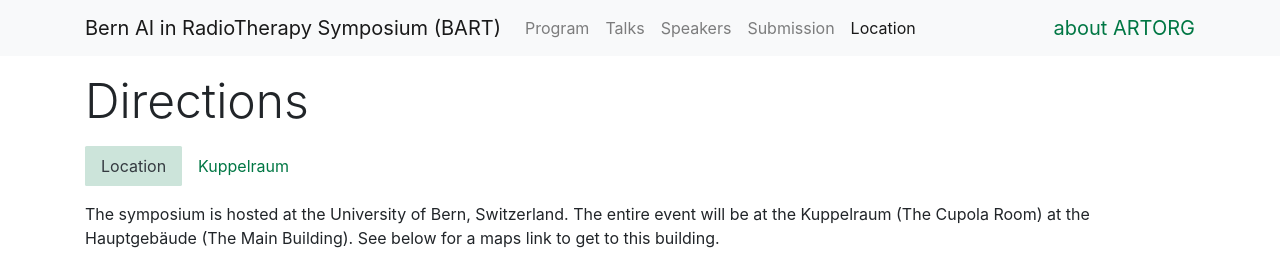
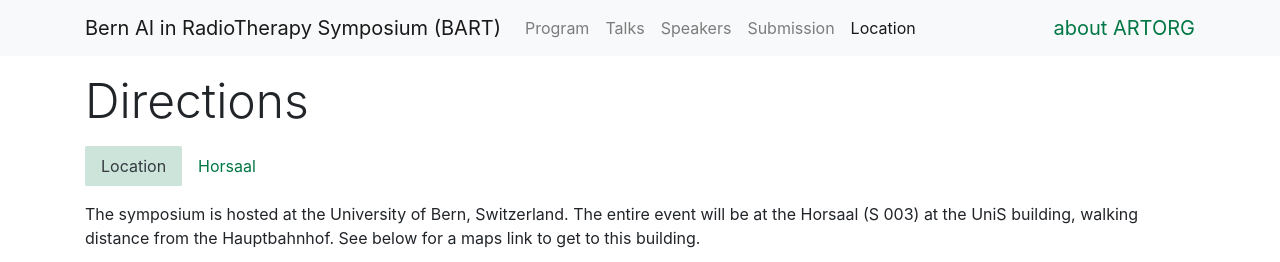
Before and after one commit to ubern-mia/bart25, a Jekyll site: the page built from location/index.md, in a window 1280 px wide, cut to the strip 0-262 px from the top of the page. Built offline with Jekyll 4.4.1, drawn with Linux system fonts in a browser that asks for light colours.

Commit message:
updated location + date; removed unused pictures

```diff
--- a/_config.yml
+++ b/_config.yml
@@ -1,7 +1,7 @@
 title: Bern AI in RadioTherapy Symposium (BART)
 preposition: ""
 description: >-
-  BART, at the University of Bern, March 2025.
+  BART, at the University of Bern, March 14th 2025.
 baseurl: "/bart25" # the subpath of your site, e.g. /blog
 url: "https://ubern-mia.github.io/bart25" # the base hostname & protocol for your site, e.g. https://example.com
 
@@ -88,7 +88,7 @@
 
   # Live indications
   live:
-    date: 24.03.2023
+    date: 14.03.2025
     timezone: GMT+1
     stop: 480 # in minutes
     streaming:
--- a/_data/program.yml
+++ b/_data/program.yml
@@ -1,9 +1,9 @@
 days:
   - name: Friday
     abbr: Fr
-    date: 2025-03-21
+    date: 2025-03-14
     rooms:
-      - name: Kuppelraum
+      - name: Horsaal
         talks:
           - name: Opening and Registration
             time_start: "09:00"
--- a/location/index.md
+++ b/location/index.md
@@ -2,6 +2,6 @@
 layout: location
 ---
 
-The symposium is hosted at the University of Bern, Switzerland. The entire event will be at the Kuppelraum (The Cupola Room) at the Hauptgebäude (The Main Building). See below for a maps link to get to this building.
+The symposium is hosted at the University of Bern, Switzerland. The entire event will be at the Horsaal (S 003) at the UniS building, walking distance from the Hauptbahnhof. See below for a maps link to get to this building.
 
-<iframe src="https://www.google.com/maps/embed?pb=!1m18!1m12!1m3!1d2723.5760193970896!2d7.435997716031044!3d46.95037147914669!2m3!1f0!2f0!3f0!3m2!1i1024!2i768!4f13.1!3m3!1m2!1s0x478e39be8bf3c675%3A0x60f438ce98696fd!2sHauptgeb%C3%A4ude%2C%20Hochschulstrasse%204%2C%203012%20Bern!5e0!3m2!1sen!2sch!4v1666190283318!5m2!1sen!2sch" width="600" height="450" style="border:0;" allowfullscreen="" loading="lazy" referrerpolicy="no-referrer-when-downgrade"></iframe>
+<iframe src="https://www.google.com/maps/embed?pb=!1m18!1m12!1m3!1d11199.062050629609!2d7.438422488991992!3d46.949712973410726!2m3!1f0!2f0!3f0!3m2!1i1024!2i768!4f13.1!3m3!1m2!1s0x478e39bc3c33395f%3A0xb8c92e62f4ac7d60!2sUniS!5e1!3m2!1sen!2sch!4v1723574616055!5m2!1sen!2sch" width="600" height="450" style="border:0;" allowfullscreen="" loading="lazy" referrerpolicy="no-referrer-when-downgrade"></iframe>
```
Also changed, not shown: _rooms/horsaal.md (added, +24 -0 lines), _rooms/kuppelraum.md (deleted, +0 -24 lines), index.md (+2 -2 lines), assets/images/cbolliger.jpeg (deleted), assets/images/ccmt_logo.jpeg (deleted), assets/images/hmuller.png (deleted), assets/images/horsaal.jpeg (added), assets/images/kuppelraum.jpg (deleted), assets/images/mathworks-logo.png (deleted), assets/images/mgraziani.jpeg (deleted), assets/images/mlungren.jpeg (deleted), assets/images/rcaruana.jpg (deleted), assets/images/varian-logo.jpg (deleted), assets/images/ysuter.jpeg (deleted).
